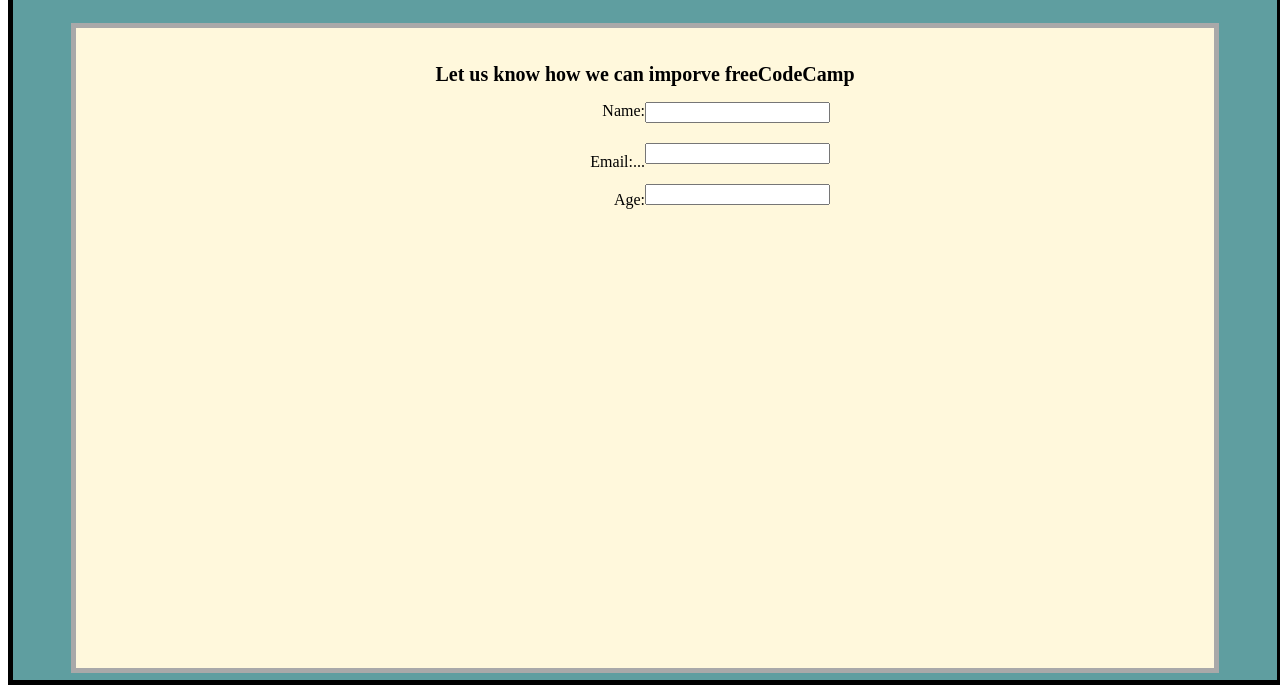
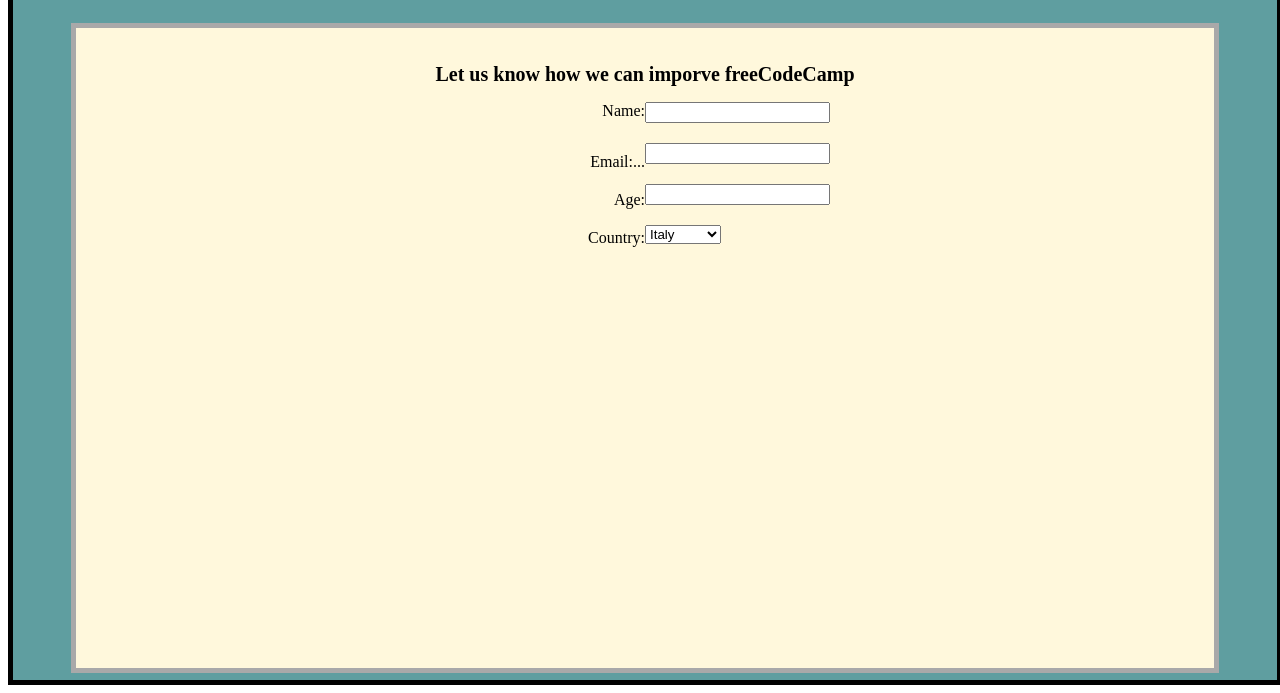
Before and after one commit to DinuMadalin/LearningCVG, a plain HTML site: page Tema1.html in a window 1280 px wide. Shown: the part 133-826 px from the top of the page. Drawn offline with Linux system fonts and the light colour scheme.

Commit message:
add select

```diff
--- a/Tema1.html
+++ b/Tema1.html
@@ -16,11 +16,16 @@
          <label for="fname">Name:<pre></pre></label>
          <label for="femail">Email:...</label>
          <label for="fage">Age:  </label>
+         <label for="fcountry">Country:</label>
        </div>
        <div class="container4">
          <input type="text" id="fname" name="fname">
          <input type="text" id="femail" name="femail">
          <input type="number" id="fage" name="fage">
+         <select name="fcountry" id="">
+           <option>Italy</option>
+           <option>Romania</option>
+         </select>
         </div>
      </div>
    </div>
```
